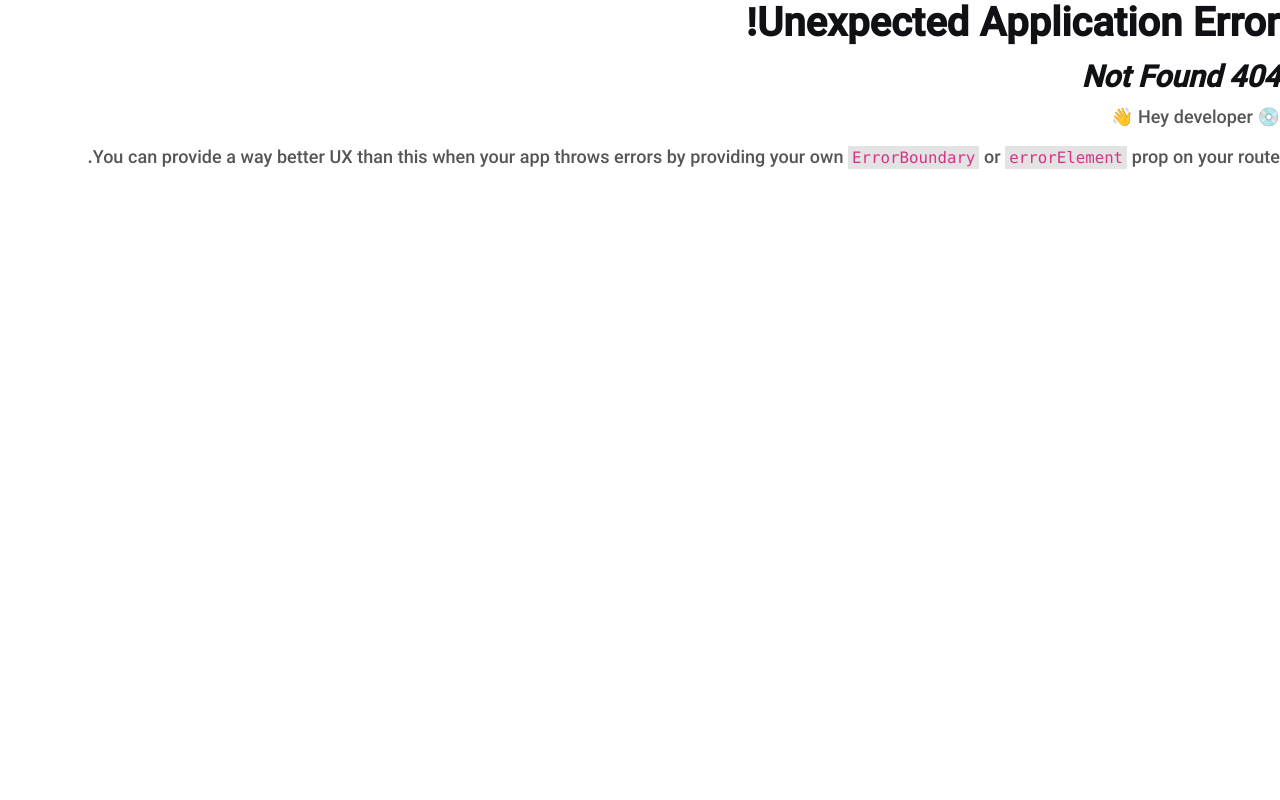
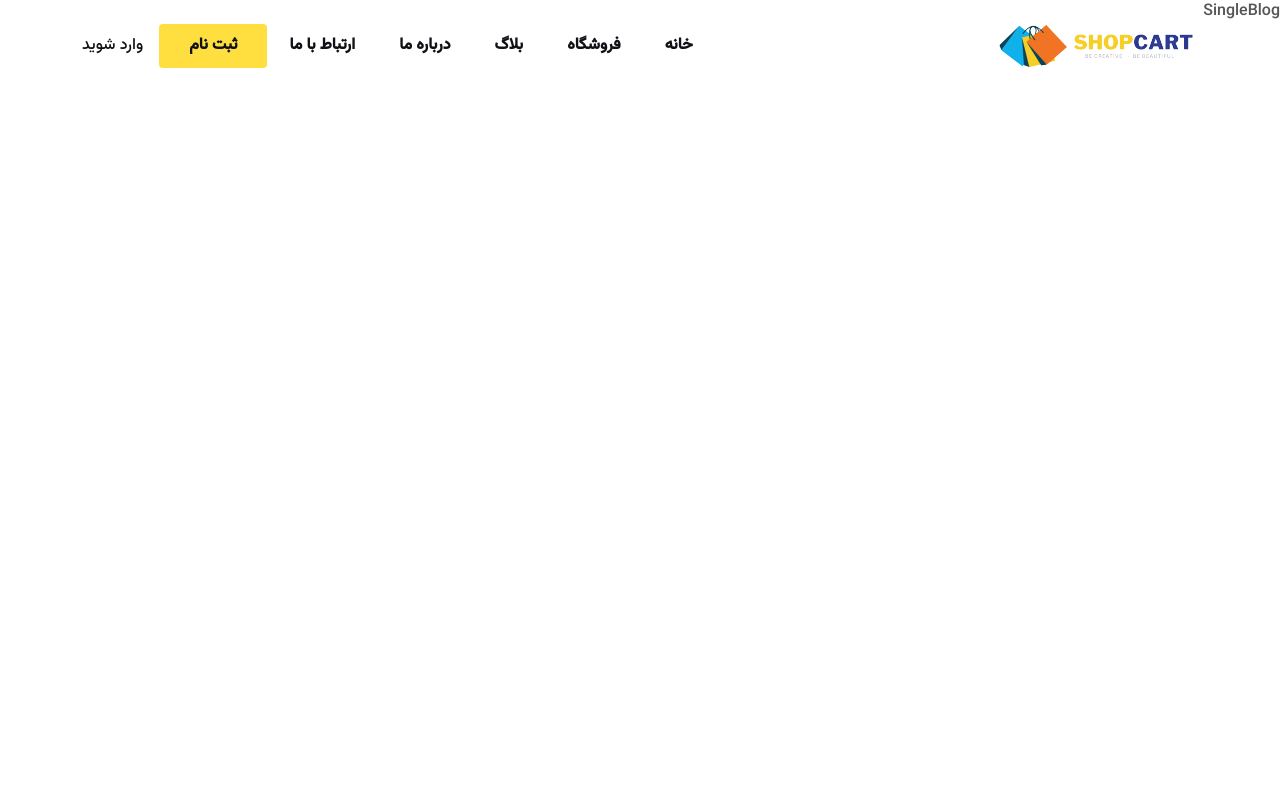
Before and after one commit to Hossein1371za/onlineshopping-vite-react-reactbootstrap, a React (Vite) app: page /blog/1 in a window 1280 px wide. Before the commit this address had no page. Shown: the top 800 px of the page. Built offline with nearby package versions, Linux system fonts and the light colour scheme.

Commit message:
start to single blog section

```diff
--- /dev/null
+++ b/src/blog/SingleBlog.jsx
@@ -0,0 +1,9 @@
+import React from 'react'
+
+const SingleBlog = () => {
+  return (
+    <div>SingleBlog</div>
+  )
+}
+
+export default SingleBlog
--- a/src/main.jsx
+++ b/src/main.jsx
@@ -17,6 +17,7 @@ import Blog from "./blog/Blog.jsx";
 import Shop from "./shop/Shop.jsx";
 import SingleProduct from "./shop/SingleProduct.jsx";
 import CartPage from "./shop/CartPage.jsx";
+import SingleBlog from "./blog/SingleBlog.jsx";
 
 const router = createBrowserRouter([
   {
@@ -25,6 +26,7 @@ const router = createBrowserRouter([
     children: [
       { path: "/", element: <Home /> },
       { path: "/blog", element: <Blog /> },
+      { path: "/blog/:id", element: <SingleBlog /> },
       { path: "/shop", element: <Shop /> },
       { path: "/shop/:id", element: <SingleProduct /> },
       { path: "cart-page", element: <CartPage /> },
```
